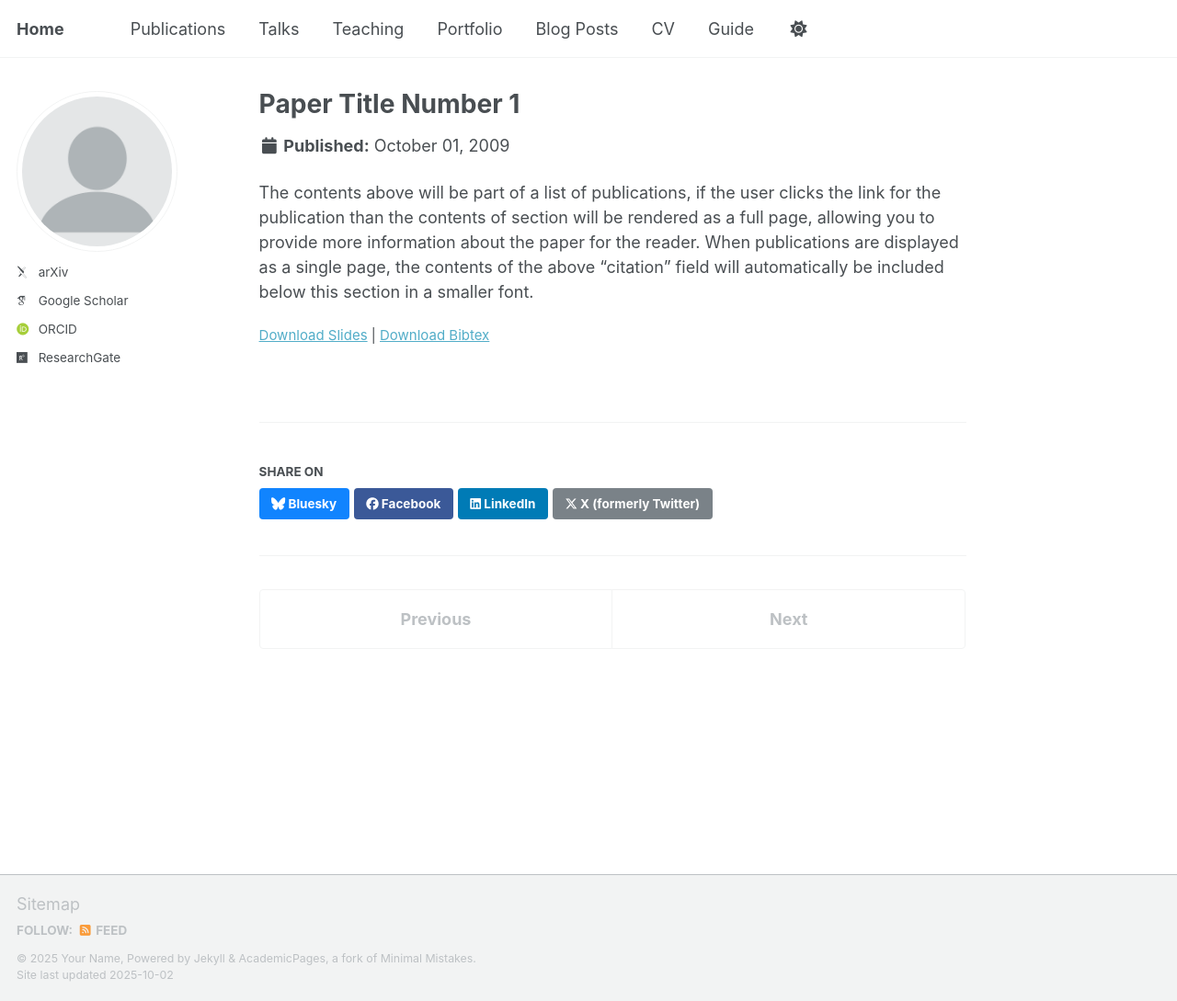
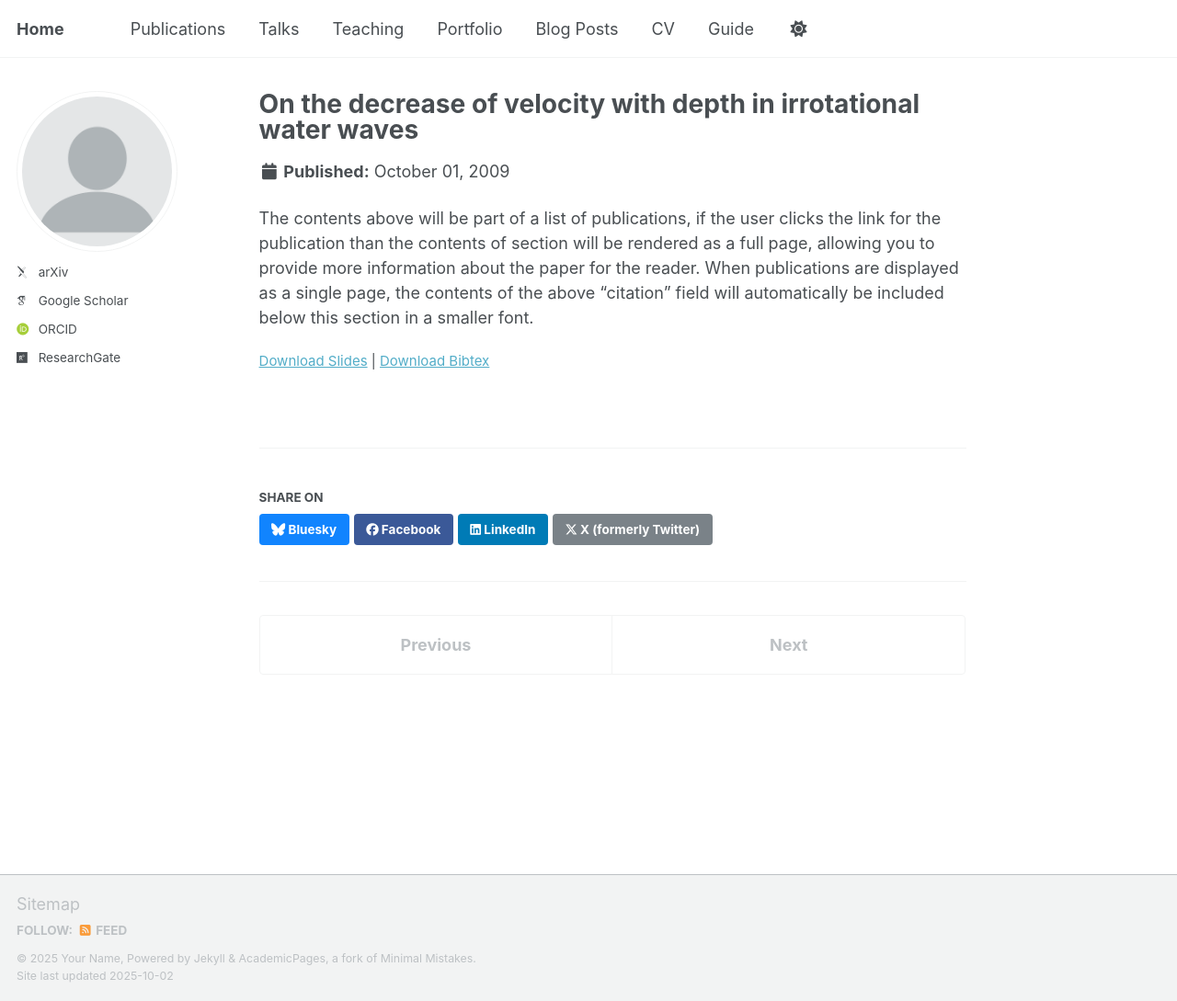
Before and after one commit to luigi-roberti/luigi-roberti.github.io, a Jekyll site: the page built from _publications/2009-10-01-paper-title-number-1.md, in a window 1280 px wide and 1089 px high. Shown: the whole window at 92% size. Built offline with Jekyll 4.4.1, drawn with Linux system fonts in a browser that asks for light colours; some web fonts are replaced; a script that is not in the unit is left out.

Commit message:
Update 2009-10-01-paper-title-number-1.md

```diff
--- a/_publications/2009-10-01-paper-title-number-1.md
+++ b/_publications/2009-10-01-paper-title-number-1.md
@@ -1,7 +1,8 @@
 ---
+title: "On the decrease of velocity with depth in irrotational water waves"
 collection: publications
 category: manuscripts
-excerpt: 'On the decrease of velocity with depth in irrotiational water waves. <i>Monats. Math.</i> 193(3) (2020)'
+excerpt: '<i>Monats. Math.</i> 193(3) (2020)'
 slidesurl: 'http://academicpages.github.io/files/slides1.pdf'
 paperurl: 'http://academicpages.github.io/files/paper1.pdf'
 bibtexurl: 'http://academicpages.github.io/files/bibtex1.bib'
```
